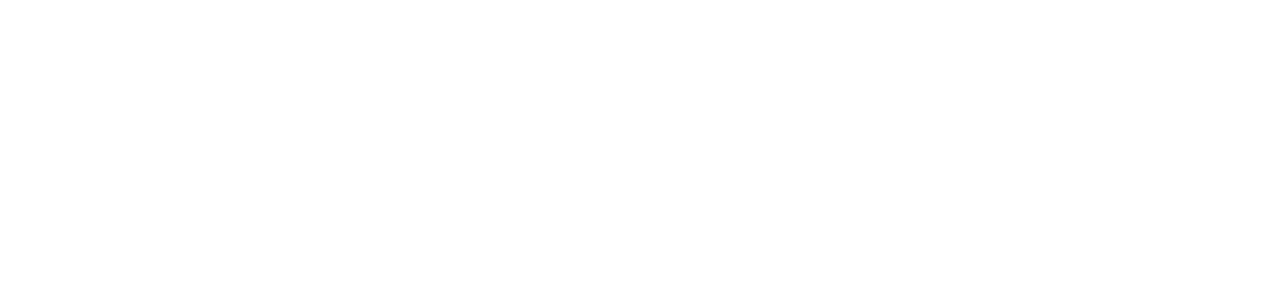
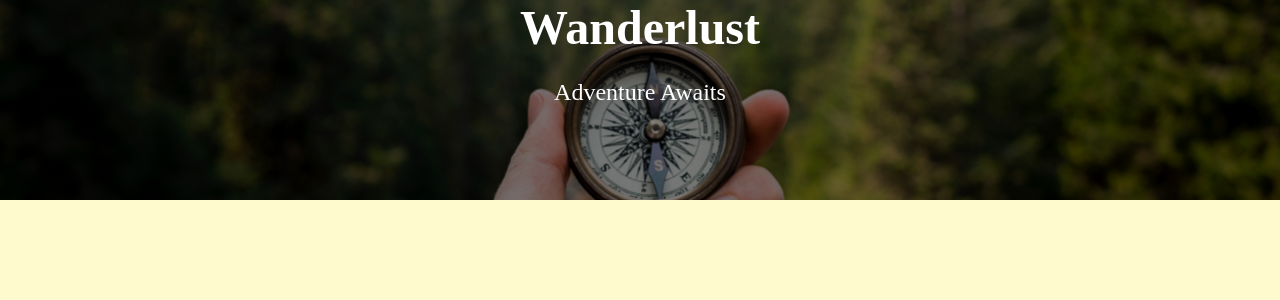
Before and after one commit to mosorio22/wanderlust, a React (Create React App) app: page / in a window 1280 px wide. Shown: the top 300 px of the page. Built offline with nearby package versions, Linux system fonts and the light colour scheme.

Commit message:
add hero image

```diff
--- /dev/null
+++ b/src/HeroImage/HeroImage.css
@@ -0,0 +1,15 @@
+/* The hero image */
+.hero-image {
+  background-image: linear-gradient(rgba(0, 0, 0, 0.5), rgba(0, 0, 0, 0.5)), url("../../public/assets/compass.jpg");
+  background-position: center;
+  background-repeat: no-repeat;
+  background-size: cover;
+  position: relative;
+  height: 25%;
+}
+
+.hero-text {
+  text-align: center;
+  color: white;
+  font-size: 1.5em;
+}
--- /dev/null
+++ b/src/HeroImage/HeroImage.js
@@ -0,0 +1,17 @@
+import React from 'react';
+import './HeroImage.css';
+
+function HeroImage(props) {
+    return (
+        <div
+            class='hero-image'
+        >
+            <div class="hero-text">
+                <h1>Wanderlust</h1>
+                <p>Adventure Awaits</p>
+            </div>
+        </div>
+    );
+}
+
+export default HeroImage;
--- /dev/null
+++ b/src/index.css
@@ -0,0 +1,11 @@
+html, body, #root, .hero-text h1 {
+	margin: 0;
+}
+
+body, html, #root {
+	height: 100%;
+}
+
+body {
+	background-color: lemonchiffon;
+}
--- a/src/index.js
+++ b/src/index.js
@@ -1,10 +1,13 @@
 import React from 'react';
 import ReactDOM from 'react-dom/client';
-import App from './App';
+import './index.css';
+
+//import App from './App';
+import HeroImage from './HeroImage/HeroImage'
 
 const root = ReactDOM.createRoot(document.getElementById('root'));
 root.render(
   <React.StrictMode>
-    <App />
+    <HeroImage />
   </React.StrictMode>
 );
```
Also changed, not shown: public/assets/compass.jpg (added), src/App.js (line endings or trailing spaces).
